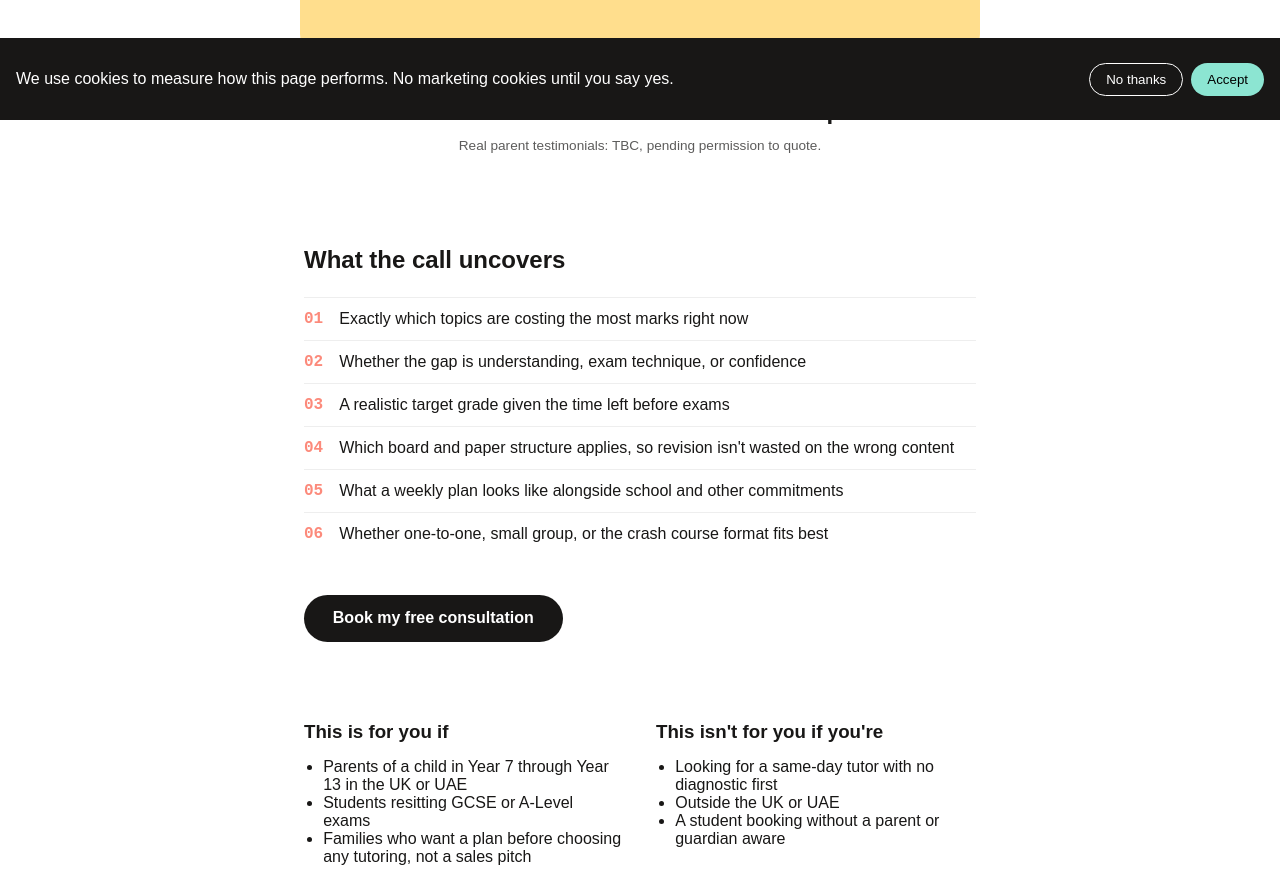
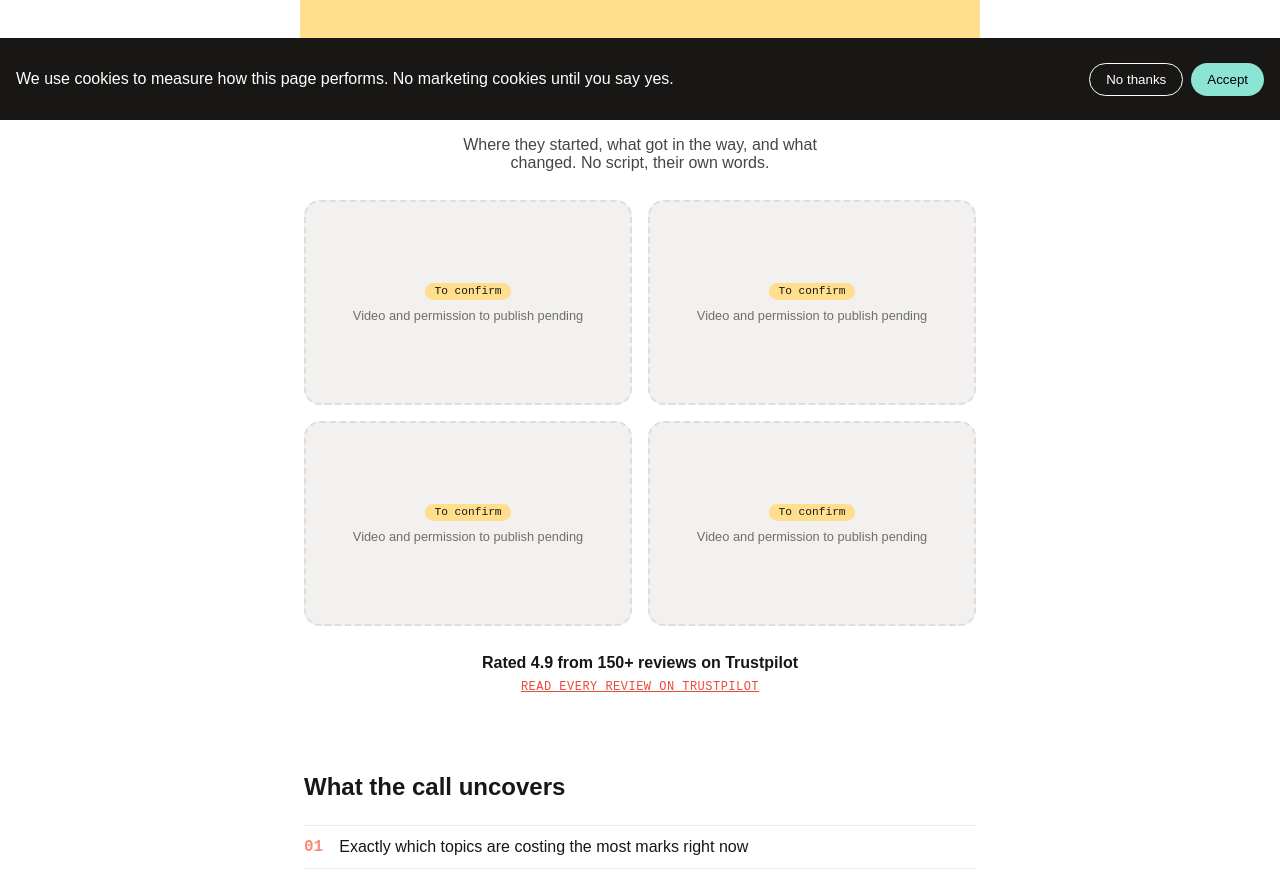
Before and after one commit to Akonitopz/Ucademy_Crash_Course_Funnel_V2, a React (Vite) app: page / in a window 1280 px wide. Shown: the part 680-1561 px from the top of the page. Built offline with nearby package versions, Linux system fonts and the light colour scheme.

Commit message:
add testimonial video wall to proof section

```diff
--- a/src/App.jsx
+++ b/src/App.jsx
@@ -2,7 +2,7 @@ import { useEffect, useMemo, useRef, useState } from 'react';
 import {
   initPixel, setConsent, hasConsent, captureAttribution,
   trackQuizStart, trackYearSelected, trackSubjectsSelected,
-  submitLead, trackBookingClick,
+  trackTestimonialPlay, submitLead, trackBookingClick,
 } from './tracking';
 
 // ---------------------------------------------------------------------
@@ -55,6 +55,23 @@ const WHO_ITS_NOT_FOR = [
   'Outside the UK or UAE',
   'A student booking without a parent or guardian aware',
 ];
+
+// Testimonial videos. Drop the real URLs in and the section fills itself.
+// src: a direct file URL (.mp4/.webm on ucademy.co.uk or a CDN). Left empty,
+// the card renders a "to confirm" placeholder rather than a broken player, so
+// the gap stays visible to Usman on review.
+// poster: the still frame shown before play. Optional, but without one the
+// browser picks a frame itself, usually a mid-blink.
+// name/detail: shown under the video. Leave empty if we don't have permission
+// to name the student yet.
+const TESTIMONIALS = [
+  { id: 't1', src: '', poster: '', name: '', detail: '' },
+  { id: 't2', src: '', poster: '', name: '', detail: '' },
+  { id: 't3', src: '', poster: '', name: '', detail: '' },
+  { id: 't4', src: '', poster: '', name: '', detail: '' },
+];
+
+const TRUSTPILOT_URL = 'https://uk.trustpilot.com/review/ucademy.co.uk';
 
 // Format check only, catches typos and obviously fake numbers before submit.
 // Doesn't prove the number is real or reachable - the server-side lookup
@@ -113,6 +130,53 @@ function GapMap({ subjects }) {
         );
       })}
     </svg>
+  );
+}
+
+// Module scope, like everything else here. Defining it inside App() would make
+// React treat it as a new component type on every render, remounting the
+// <video> elements and killing playback mid-sentence.
+function TestimonialWall({ onPlay }) {
+  const refs = useRef({});
+
+  // Four testimonials playing at once is noise. Starting one stops the others.
+  function handlePlay(id) {
+    Object.entries(refs.current).forEach(([key, el]) => {
+      if (key !== id && el && !el.paused) el.pause();
+    });
+    onPlay(id);
+  }
+
+  return (
+    <div className="testimonial-grid">
+      {TESTIMONIALS.map((t) => (
+        <figure key={t.id} className="testimonial">
+          {t.src ? (
+            <video
+              ref={(el) => { refs.current[t.id] = el; }}
+              className="testimonial-video"
+              src={t.src}
+              poster={t.poster || undefined}
+              controls
+              playsInline
+              preload="metadata"
+              onPlay={() => handlePlay(t.id)}
+            />
+          ) : (
+            <div className="testimonial-placeholder">
+              <span className="tbc-chip">To confirm</span>
+              <p>Video and permission to publish pending</p>
+            </div>
+          )}
+          {(t.name || t.detail) && (
+            <figcaption>
+              {t.name && <strong>{t.name}</strong>}
+              {t.detail && <span>{t.detail}</span>}
+            </figcaption>
+          )}
+        </figure>
+      ))}
+    </div>
   );
 }
 
@@ -198,6 +262,16 @@ export default function App() {
     if (result?.leadId) trackBookingClick(result.leadId);
   }
 
+  // Upper funnel, unfiltered. A parent who watches proof is warmer than one who
+  // scrolls past it, and it's a retargeting audience worth having. Fires once
+  // per video per page view, not on every resume after a pause.
+  const playedRef = useRef(new Set());
+  function handleTestimonialPlay(id) {
+    if (playedRef.current.has(id)) return;
+    playedRef.current.add(id);
+    trackTestimonialPlay(id);
+  }
+
   return (
     <div className="page">
       {!consentDecided && (
@@ -227,8 +301,11 @@ export default function App() {
       </section>
 
       <section className="section proof">
-        <h2>Rated 4.9 from 150+ reviews on Trustpilot</h2>
-        <p className="proof-note">Real parent testimonials: TBC, pending permission to quote.</p>
+        <h2>Students who have been here before</h2>
+        <p className="proof-sub">Where they started, what got in the way, and what changed. No script, their own words.</p>
+        <TestimonialWall onPlay={handleTestimonialPlay} />
+        <p className="proof-rating">Rated 4.9 from 150+ reviews on Trustpilot</p>
+        <a className="proof-link" href={TRUSTPILOT_URL} target="_blank" rel="noreferrer">Read every review on Trustpilot</a>
       </section>
 
       <section className="section uncovers">
@@ -434,6 +511,18 @@ export default function App() {
         .founder-letter, .catch { background: var(--yellow); border-radius: 24px; max-width: 680px; }
         .proof { text-align: center; }
         .proof-note, .tbc-note { font-size: 0.85rem; opacity: 0.7; }
+        .proof-sub { max-width: 46ch; margin: 0 auto 1.75rem; opacity: 0.8; }
+        .proof-rating { font-weight: 700; margin: 1.75rem 0 0.25rem; }
+        .proof-link { font-family: 'Space Mono', monospace; font-size: 0.75rem; letter-spacing: 0.04em; text-transform: uppercase; color: var(--red); }
+
+        .testimonial-grid { display: grid; grid-template-columns: 1fr 1fr; gap: 1rem; }
+        @media (max-width: 640px) { .testimonial-grid { grid-template-columns: 1fr; } }
+        .testimonial { margin: 0; }
+        .testimonial-video, .testimonial-placeholder { width: 100%; aspect-ratio: 16 / 10; border-radius: 16px; background: var(--ink); display: block; }
+        .testimonial-placeholder { background: #f2f1ef; border: 2px dashed #ddd; display: flex; flex-direction: column; align-items: center; justify-content: center; gap: 0.5rem; }
+        .testimonial-placeholder p { margin: 0; font-size: 0.8rem; opacity: 0.6; }
+        .testimonial figcaption { margin-top: 0.6rem; font-size: 0.85rem; display: flex; flex-direction: column; gap: 0.1rem; }
+        .testimonial figcaption span { opacity: 0.7; }
 
         .uncovers ol { list-style: none; padding: 0; margin: 1.5rem 0; }
         .uncovers li { display: flex; gap: 1rem; padding: 0.75rem 0; border-top: 1px solid #eee; }
--- a/src/tracking.js
+++ b/src/tracking.js
@@ -123,6 +123,7 @@ export function track(eventName, custom = {}, opts = {}) {
 export const trackQuizStart = () => track('ViewContent', { content_name: 'consultation_quiz' });
 export const trackYearSelected = (year) => track('YearSelected', { year_group: year });
 export const trackSubjectsSelected = (subjects) => track('SubjectsSelected', { subjects: subjects.join(',') });
+export const trackTestimonialPlay = (id) => track('TestimonialPlay', { content_name: 'consultation_proof', video_id: id });
 
 // --- submission --------------------------------------------------------
 // Fires Lead in the browser and server-side with a shared event_id.
```
